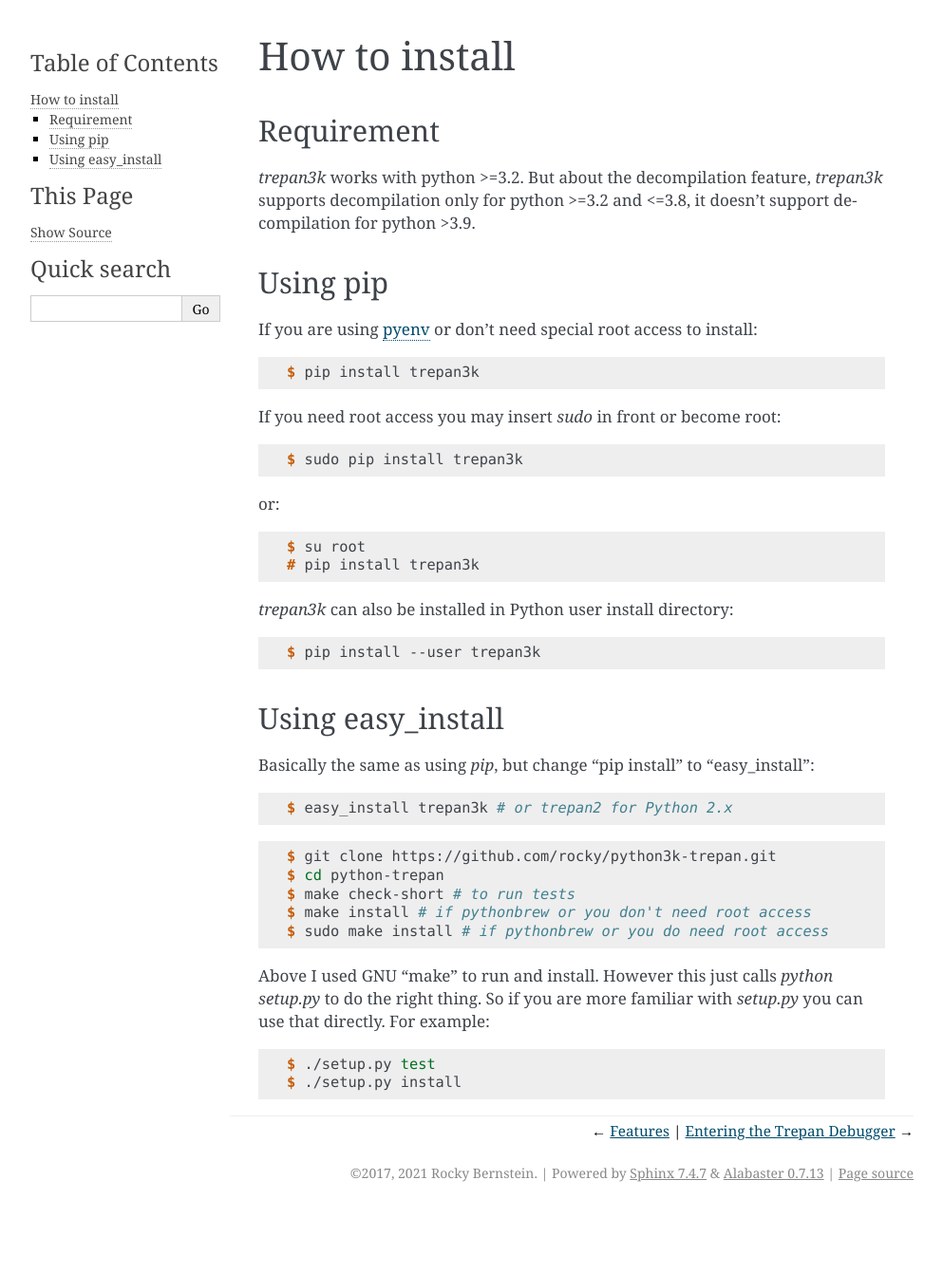
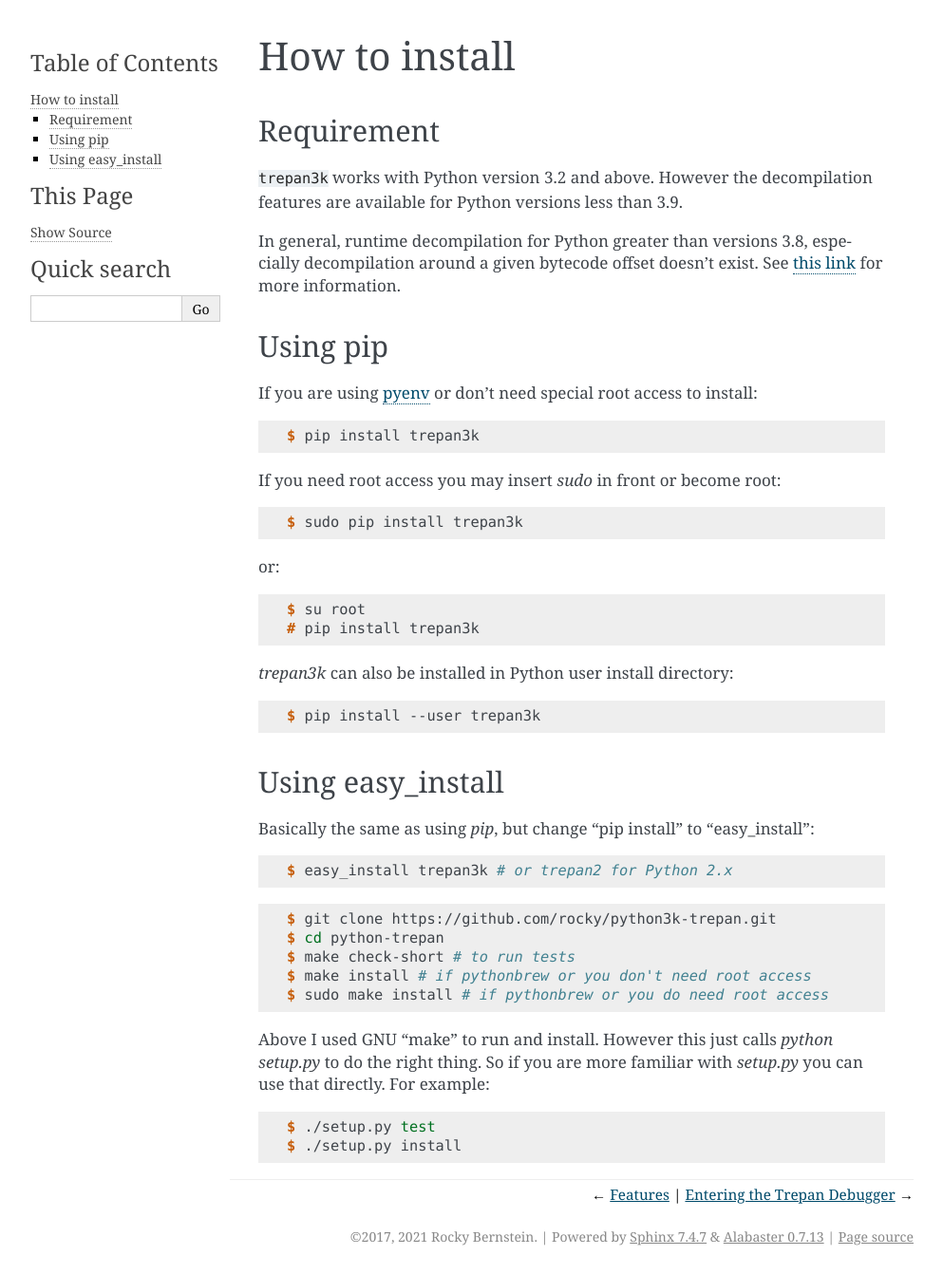
Before and after one commit to Trepan-Debuggers/python3-trepan, a Sphinx documentation site: the page built from docs/install.rst, in a window 1280 px wide. Shown: the whole page at 95% size, without its empty margins (148-1141 px from the left). Built offline with Sphinx 7.4.7, drawn with Linux system fonts in a browser that asks for light colours; before the commit the page ends 1275 px from its top, so only the background shows below that.

Commit message:
Fix incorrect tagging & update decompilation info

```diff
--- a/docs/install.rst
+++ b/docs/install.rst
@@ -1,12 +1,14 @@
 How to install
-****************************
+***************
 
 .. toctree::
 
 Requirement
 -----------
 
-`trepan3k` works with python >=3.2. But about the decompilation feature, `trepan3k` supports decompilation only for python >=3.2 and <=3.8, it doesn't support decompilation for python >3.9.
+``trepan3k`` works with Python version 3.2 and above. However the decompilation features are available for Python versions less than 3.9.
+
+In general, runtime decompilation for Python greater than versions 3.8, especially decompilation around a given bytecode offset doesn't exist. See `this link <https://github.com/rocky/python-decompile3/issues/45>`_ for more information.
 
 Using pip
 ---------
```
